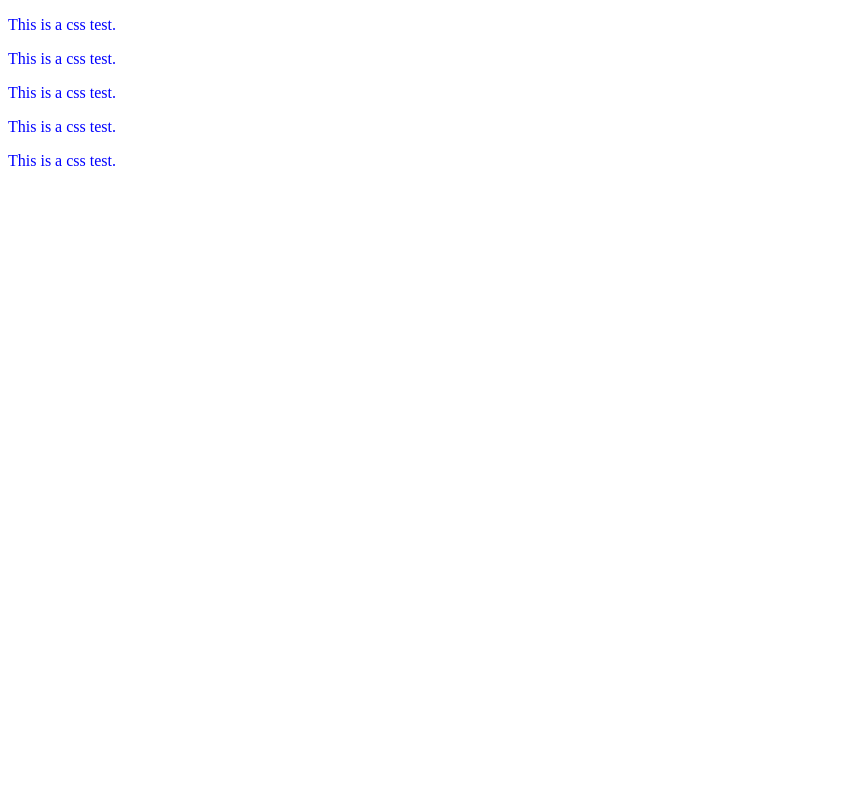
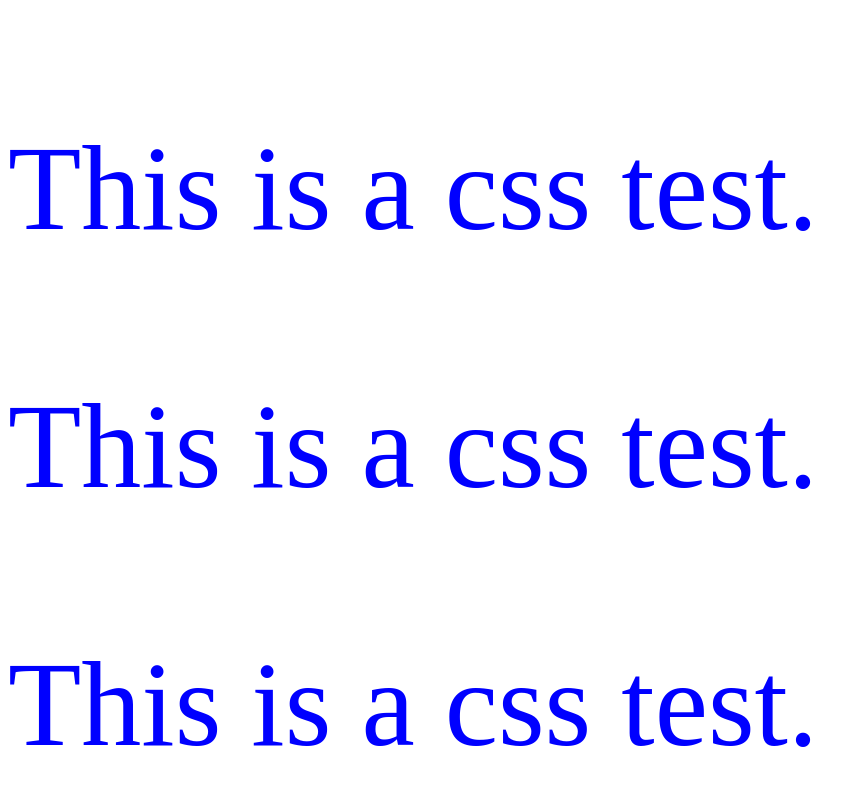
Before and after one commit to jshigetomi/jc-cssstyles, a plain HTML site: page index.html in a window 1280 px wide. Shown: the top 800 px of the page, without its empty margins (0-865 px from the left). Drawn offline with Linux system fonts and the light colour scheme.

Commit message:
css linked to html document

```diff
--- a/css/styles.css
+++ b/css/styles.css
@@ -0,0 +1,4 @@
+p {
+    color: blue;
+    font-size: 120px;
+}
--- a/index.html
+++ b/index.html
@@ -6,12 +6,8 @@
     <meta name="viewport" content="width=device-width, initial-scale=1.0" />
     <title>Page styles</title>
 
+    <link rel="stylesheet" href="../css/styles.css" />
     <!-- page styles -->
-    <style>
-      p {
-        color: blue;
-      }
-    </style>
   </head>
   <body>
     <p>This is a css test.</p>
```
